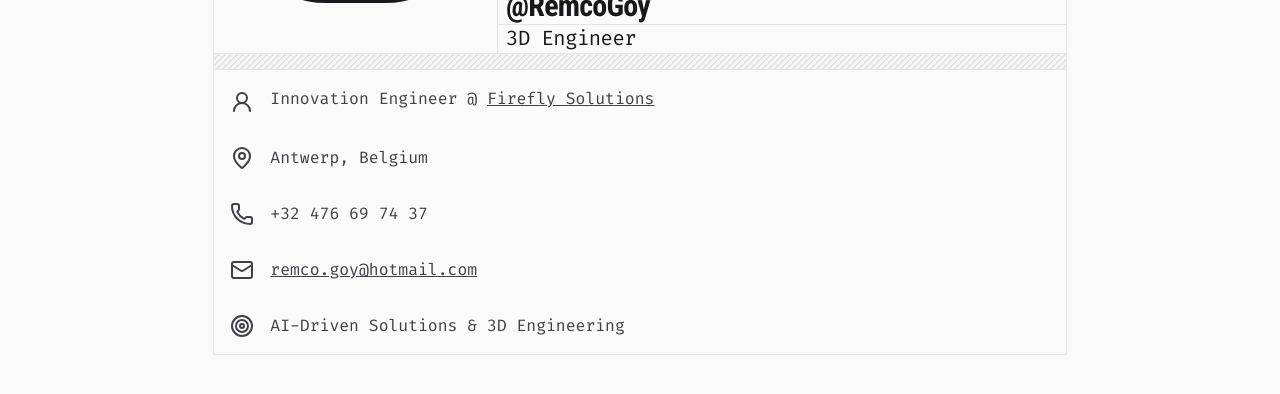
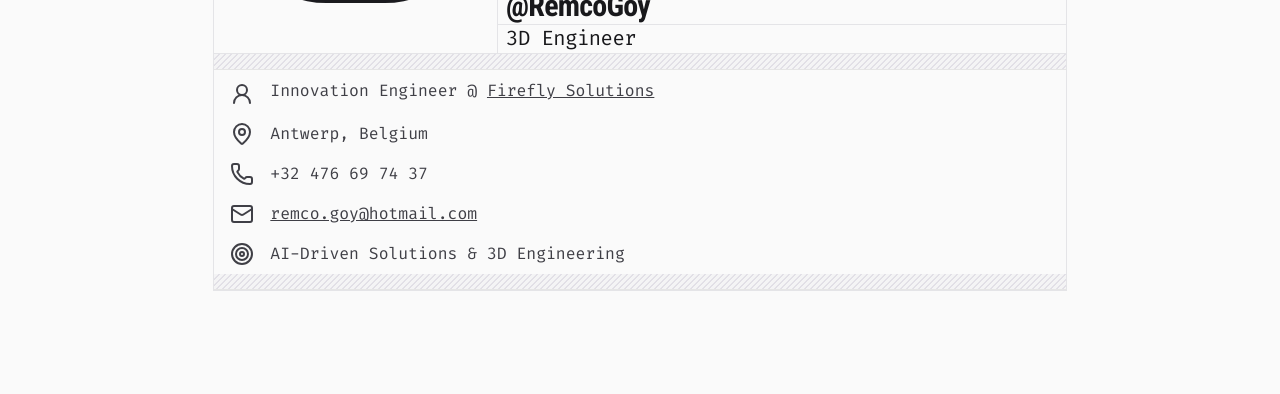
Before and after one commit to RemcoGoy/portfolio, a Next.js app: page /aboutme in a window 1280 px wide. Shown: the part 286-680 px from the top of the page. Built offline with nearby package versions, Linux system fonts and the light colour scheme; grey boxes are pictures that could not be loaded; what tailwindcss-debug-screens would draw is missing.

Commit message:
Small changes

```diff
--- a/app/aboutme/page.tsx
+++ b/app/aboutme/page.tsx
@@ -8,6 +8,7 @@ export default function AboutMePage() {
       <AboutMe />
       <AboutDivider />
       <AboutBasics />
+      <AboutDivider />
     </div>
   );
 }
--- a/components/Hero.tsx
+++ b/components/Hero.tsx
@@ -7,6 +7,7 @@ import { motion } from "motion/react";
 import Image from "next/image";
 import Me from "@/public/me.png";
 import { TITLES, TITLE_DURATION } from "@/lib/titles";
+import { roboto_condensed } from "@/lib/fonts";
 
 export default function Hero() {
   const [currentTitle, setCurrentTitle] = useState(TITLES[0]);
@@ -26,7 +27,9 @@ export default function Hero() {
       <div className="max-w-8xl mx-auto px-4 sm:px-6 lg:px-14 py-24 sm:py-32 relative z-10">
         <div className="grid grid-cols-1 lg:grid-cols-2 gap-12 items-center">
           <div className="p-4">
-            <h1 className="text-4xl sm:text-5xl lg:text-6xl font-bold tracking-tight">
+            <h1
+              className={`text-4xl sm:text-5xl lg:text-6xl font-bold tracking-tight ${roboto_condensed.className}`}
+            >
               Remco Goyvaerts
             </h1>
             <div className="my-8 text-3xl text-gray-600 dark:text-gray-400">
@@ -39,7 +42,7 @@ export default function Hero() {
                   type: "spring",
                   stiffness: 500,
                   damping: 30,
-                  mass: 1
+                  mass: 1,
                 }}
                 className="inline-block drop-shadow-xl border border-gray-900 bg-gray-900 text-white px-2 py-1 rounded-md dark:border-gray-100 dark:bg-gray-100 dark:text-black"
               >
--- a/components/about/AboutBasics.tsx
+++ b/components/about/AboutBasics.tsx
@@ -15,7 +15,7 @@ const AboutBasics = () => {
   return (
     <>
       <div className={`${firacode.className} col-span-6`}>
-        <div className="flex items-start gap-4 p-4">
+        <div className="flex items-start gap-4 px-4 py-2">
           <User2 className="w-6 h-6 mt-1 text-zinc-700 dark:text-zinc-300" />
           <div>
             <p className="text-zinc-700 dark:text-zinc-300 leading-relaxed">
@@ -32,21 +32,21 @@ const AboutBasics = () => {
           </div>
         </div>
 
-        <div className="flex items-center gap-4 p-4">
+        <div className="flex items-center gap-4 px-4 py-2">
           <MapPin className="w-6 h-6 text-zinc-700 dark:text-zinc-300" />
           <div>
             <p className="text-zinc-700 dark:text-zinc-300">Antwerp, Belgium</p>
           </div>
         </div>
 
-        <div className="flex items-center gap-4 p-4">
+        <div className="flex items-center gap-4 px-4 py-2">
           <Phone className="w-6 h-6 text-zinc-700 dark:text-zinc-300" />
           <div>
             <p className="text-zinc-700 dark:text-zinc-300">+32 476 69 74 37</p>
           </div>
         </div>
 
-        <div className="flex items-center gap-4 p-4">
+        <div className="flex items-center gap-4 px-4 py-2">
           <Mail className="w-6 h-6 text-zinc-700 dark:text-zinc-300" />
           <div>
             <p className="text-zinc-700 dark:text-zinc-300">
@@ -60,7 +60,7 @@ const AboutBasics = () => {
           </div>
         </div>
 
-        <div className="flex items-center gap-4 p-4">
+        <div className="flex items-center gap-4 px-4 py-2">
           <Target className="w-6 h-6 text-zinc-700 dark:text-zinc-300" />
           <div>
             <p className="text-zinc-700 dark:text-zinc-300">
```
